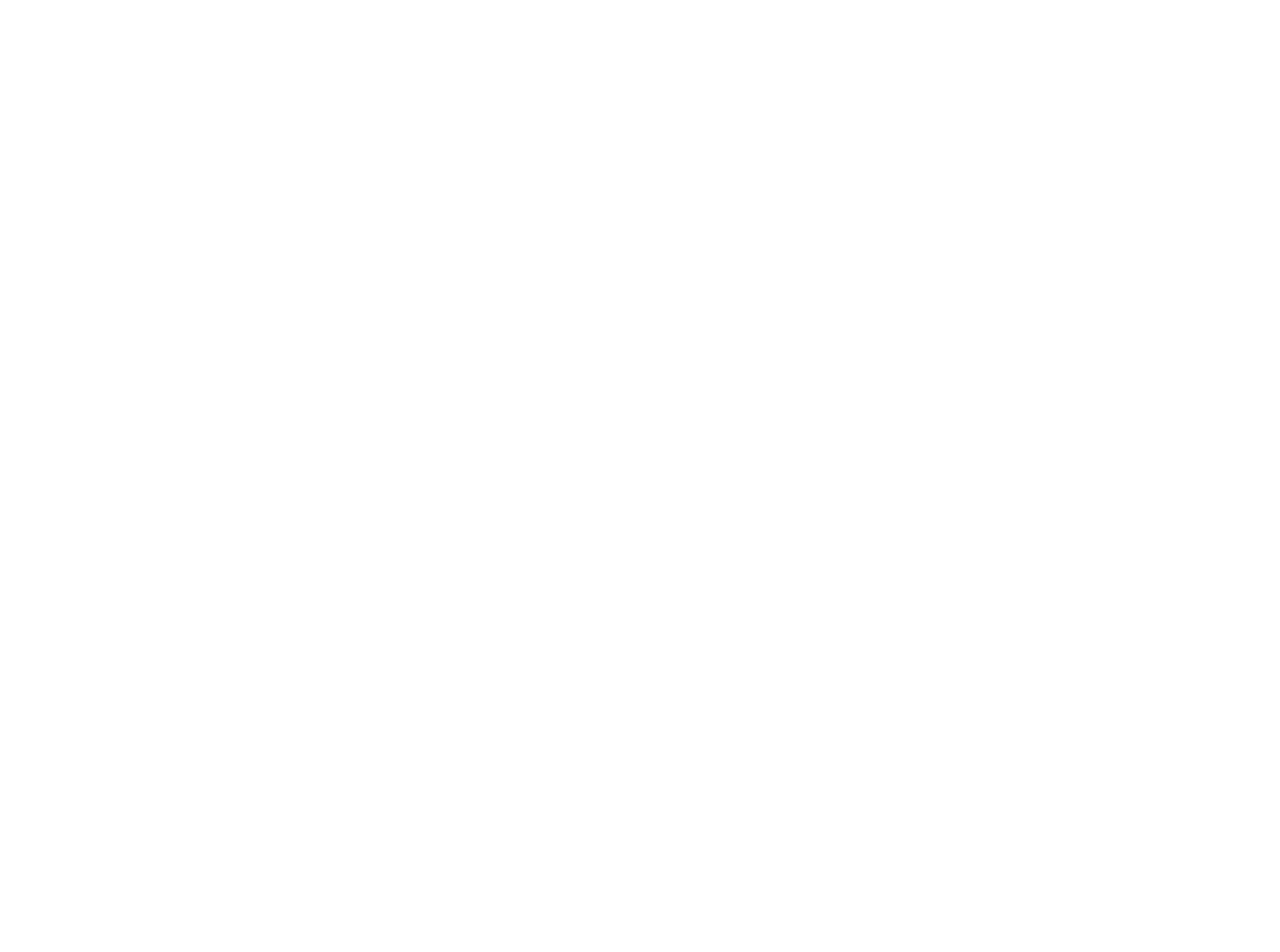
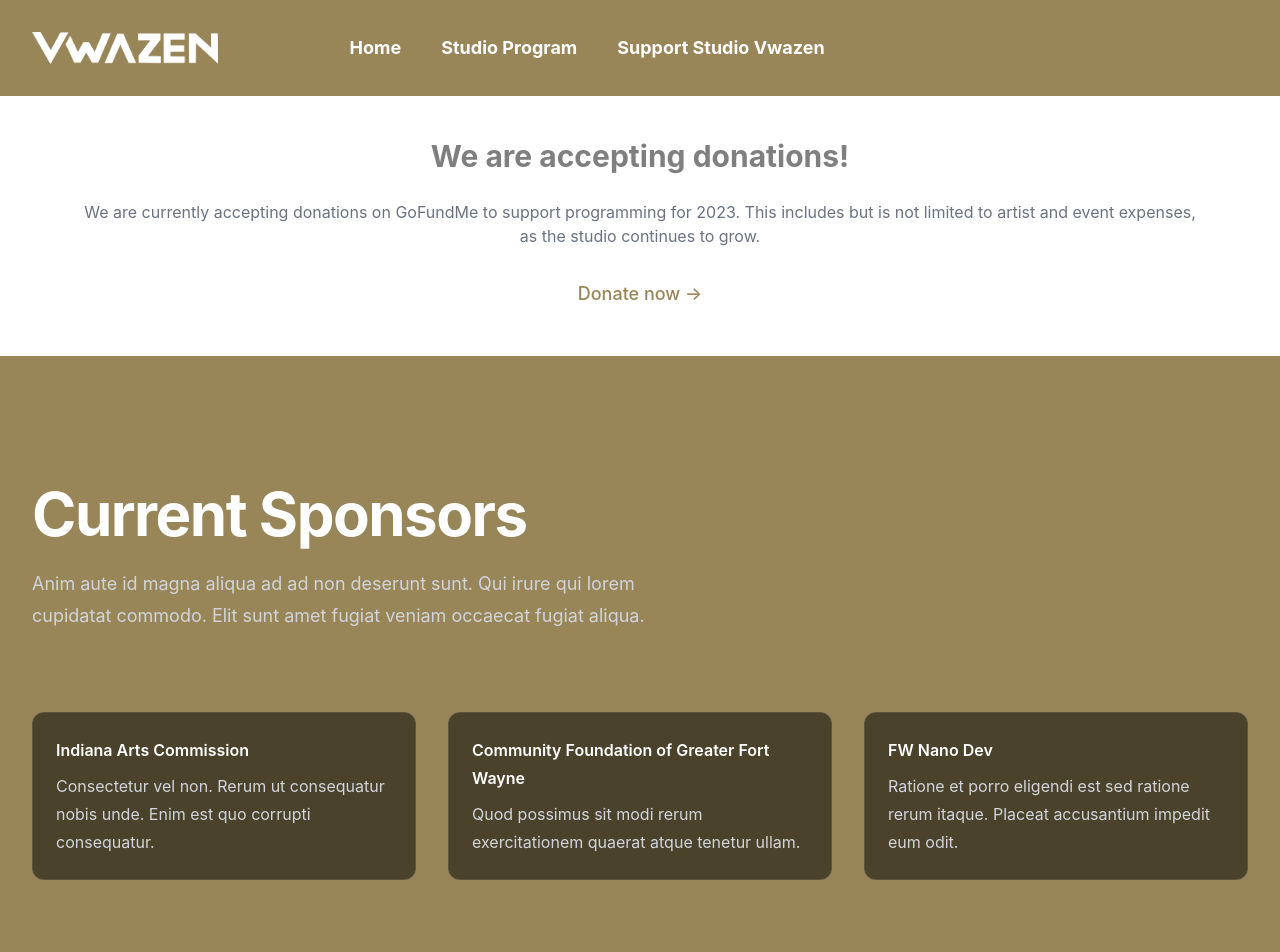
Before and after one commit to jrthartwig/studio-vwazen, a React (Create React App) app: page /support-studio-vwazen in a window 1280 px wide. Before the commit this address had no page. Shown: the top 952 px of the page. Before the commit the page ends 800 px from the top, so only its background shows below. Built offline with nearby package versions, Linux system fonts and the light colour scheme.

Commit message:
wip: changes

```diff
--- a/src/App.js
+++ b/src/App.js
@@ -2,6 +2,7 @@
 import StudioProgram from "./StudioProgram/StudioProgram";
 import { Route, Routes } from "react-router-dom";
 import Layout from "./Layout/Layout";
+import Supporters from "./Supporters/Supporters";
 
 const NavRoutes = () => {
   return (
@@ -9,6 +10,7 @@
       <Route path="/" element={<Layout />}>
         <Route index element={<Home />} />
         <Route path="studio-program" element={<StudioProgram />} />
+        <Route path="support-studio-vwazen" element={<Supporters />} />
       </Route>
     </Routes>
   );
--- a/src/Home/Home.jsx
+++ b/src/Home/Home.jsx
@@ -1,11 +1,13 @@
 import StudioVwazenBanner from "./StudioVwazenBanner";
 import ArtistInStudio from "./ArtistInStudio";
 import ContactLyndy from "./ContactLyndy";
+import SupportVwazen from "../SupportVwazen/SupportVwazen";
 
 const Home = () => {
   return (
     <>
       <StudioVwazenBanner />
+      <SupportVwazen />
       <ArtistInStudio />
       <ContactLyndy />
     </>
--- a/src/Home/StudioVwazenBanner.jsx
+++ b/src/Home/StudioVwazenBanner.jsx
@@ -13,8 +13,7 @@
               “Vwazen” is the Haitian Creole word for neighbor and it is also
               the name of our multi-artist studio, located in the southeast
               quadrant of Fort Wayne, IN. Studio Vwazen is working to bring
-              creatives together and support collaborations. Look for In Studio
-              artist residencies beginning in 2023!
+              creatives together and support collaborations.
             </p>
             <br></br>
             <p className="text-xl leading-8 text-gray-500">
--- a/src/Layout/Navbar.jsx
+++ b/src/Layout/Navbar.jsx
@@ -1,6 +1,7 @@
 import { Disclosure } from "@headlessui/react";
 import { Bars3Icon, XMarkIcon } from "@heroicons/react/24/outline";
 import { Link } from "react-router-dom";
+import logo from "./Vwazen_White.png";
 
 export default function Navbar() {
   return (
@@ -10,13 +11,24 @@
           <div className="mx-auto max-w-7xl px-4 py-4 sm:px-6 lg:px-8">
             <div className="flex h-16 items-center justify-between">
               <div className="flex items-center">
-                <div className="flex-shrink-0"></div>
+                <div className="flex-shrink-0">
+                  <img
+                    className="block h-8 w-auto"
+                    src={logo}
+                    alt="Your Company"
+                  />
+                  {/* <img
+                    className="hidden h-8 w-auto lg:block"
+                    src={logo}
+                    alt="Your Company"
+                  /> */}
+                </div>
                 <div className="hidden sm:ml-6 sm:block">
                   <div className="flex space-x-4">
                     {/* Current: "bg-gray-900 text-white", Default: "text-gray-300 hover:bg-gray-700 hover:text-white" */}
                     <Link
                       to="/"
-                      className="rounded-md px-3 py-4 text-lg font-bold text-white hover:bg-[#3c331f] hover:text-white"
+                      className="rounded-md ml-24 px-3 py-4 text-lg font-bold text-white hover:bg-[#3c331f] hover:text-white"
                     >
                       Home
                     </Link>
@@ -25,6 +37,12 @@
                       className="rounded-md px-3 py-4 text-lg font-bold text-white hover:bg-[#3c331f] hover:text-white"
                     >
                       Studio Program
+                    </Link>
+                    <Link
+                      to="/support-studio-vwazen"
+                      className="rounded-md px-3 py-4 text-lg font-bold text-white hover:bg-[#3c331f] hover:text-white"
+                    >
+                      Support Studio Vwazen
                     </Link>
                   </div>
                 </div>
@@ -57,6 +75,12 @@
               >
                 Studio Program
               </Link>
+              <Link
+                className="block rounded-md hover:bg-[#3c331f] hover:text-white px-3 py-2 text-base font-medium text-white"
+                to="/studio-program"
+              >
+                Support Studio Vwazen
+              </Link>
             </div>
           </Disclosure.Panel>
         </>
--- /dev/null
+++ b/src/SupportVwazen/SupportVwazen.jsx
@@ -0,0 +1,30 @@
+import { Link } from "react-router-dom";
+
+const SupportVwazen = () => {
+  return (
+    <div className="bg-white border-b-2 border-b-[#988558]/50">
+      <div className="py-24 px-6 sm:px-6 sm:py-32 lg:px-8">
+        <div className="mx-auto max-w-2xl text-center">
+          <h2 className="text-4xl font-bold tracking-tight text-gray-900">
+            Interested in offering support?
+          </h2>
+          <p className="mx-auto mt-6 max-w-xl text-lg leading-8 text-gray-600">
+            Help us in our effort to continue championing for our neighbors in
+            southeast Fort Wayne through the arts and community engagement!
+            Donations are used to support the Studio Program, art exhibits, and
+            community events.
+          </p>
+          <div className="mt-10 flex items-center justify-center gap-x-6">
+            <Link to="/support-studio-vwazen">
+              <button className="rounded-md bg-[#988558] px-3.5 py-1.5 text-base font-semibold leading-7 text-white shadow-sm hover:bg-[#988558]/50 focus-visible:outline focus-visible:outline-2 focus-visible:outline-offset-2 focus-visible:outline-indigo-600">
+                Donate to Studio Vwazen
+              </button>
+            </Link>
+          </div>
+        </div>
+      </div>
+    </div>
+  );
+};
+
+export default SupportVwazen;
--- /dev/null
+++ b/src/Supporters/GoFundMe.jsx
@@ -0,0 +1,29 @@
+const GoFundMe = () => {
+  return (
+    <div className="bg-white sm:rounded-lg">
+      <div className="px-8 mx-12 my-12 text-center">
+        <h3 className="text-3xl font-bold leading-6 text-center text-black/50">
+          We are accepting donations!
+        </h3>
+        <div className="mt-8 text-md text-gray-500">
+          <p>
+            We are currently accepting donations on GoFundMe to support
+            programming for 2023. This includes but is not limited to artist and
+            event expenses, as the studio continues to grow.
+          </p>
+        </div>
+        <div className="my-8 text-sm">
+          <a
+            href="#"
+            className="font-medium text-lg text-[#988558] hover:text-[#988558]/50"
+          >
+            Donate now
+            <span aria-hidden="true"> &rarr;</span>
+          </a>
+        </div>
+      </div>
+    </div>
+  );
+};
+
+export default GoFundMe;
--- /dev/null
+++ b/src/Supporters/Sponsors.jsx
@@ -0,0 +1,50 @@
+const Sponsors = () => {
+  const cards = [
+    {
+      name: "Indiana Arts Commission",
+      description:
+        "Consectetur vel non. Rerum ut consequatur nobis unde. Enim est quo corrupti consequatur.",
+    },
+    {
+      name: "Community Foundation of Greater Fort Wayne",
+      description:
+        "Quod possimus sit modi rerum exercitationem quaerat atque tenetur ullam.",
+    },
+    {
+      name: "FW Nano Dev",
+      description:
+        "Ratione et porro eligendi est sed ratione rerum itaque. Placeat accusantium impedit eum odit.",
+    },
+  ];
+  return (
+    <div className="relative isolate overflow-hidden bg-[#988558] py-24 sm:py-32">
+      <div className="mx-auto max-w-7xl px-6 lg:px-8">
+        <div className="mx-auto max-w-2xl lg:mx-0">
+          <h2 className="text-4xl font-bold tracking-tight text-white sm:text-6xl">
+            Current Sponsors
+          </h2>
+          <p className="mt-6 text-lg leading-8 text-gray-300">
+            Anim aute id magna aliqua ad ad non deserunt sunt. Qui irure qui
+            lorem cupidatat commodo. Elit sunt amet fugiat veniam occaecat
+            fugiat aliqua.
+          </p>
+        </div>
+        <div className="mx-auto mt-16 grid max-w-2xl grid-cols-1 gap-6 sm:mt-20 lg:mx-0 lg:max-w-none lg:grid-cols-3 lg:gap-8">
+          {cards.map((card) => (
+            <div
+              key={card.name}
+              className="flex gap-x-4 rounded-xl bg-black/50 p-6 ring-1 ring-inset ring-white/10"
+            >
+              <div className="text-base leading-7">
+                <h3 className="font-semibold text-white">{card.name}</h3>
+                <p className="mt-2 text-gray-300">{card.description}</p>
+              </div>
+            </div>
+          ))}
+        </div>
+      </div>
+    </div>
+  );
+};
+
+export default Sponsors;
--- /dev/null
+++ b/src/Supporters/Supporters.jsx
@@ -0,0 +1,13 @@
+import GoFundMe from "./GoFundMe";
+import Sponsors from "./Sponsors";
+
+const Supporters = () => {
+  return (
+    <div>
+      <GoFundMe />
+      <Sponsors />
+    </div>
+  );
+};
+
+export default Supporters;
```
Also changed, not shown: src/Layout/Vwazen_White.png (added).
